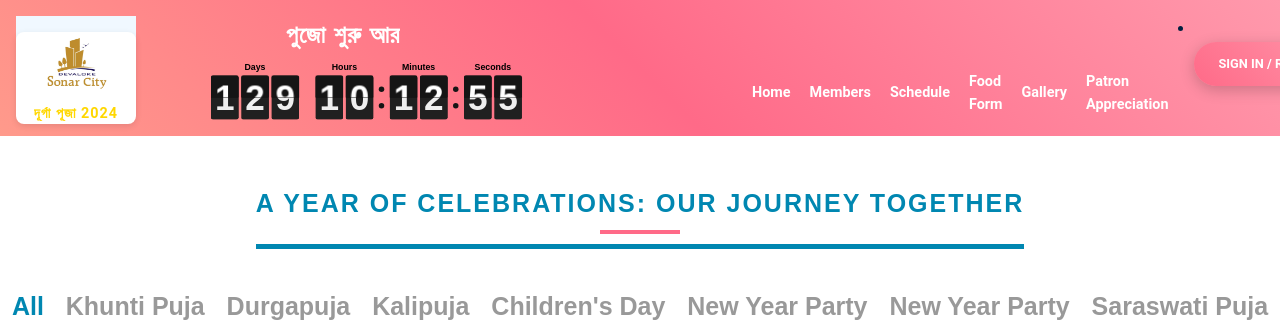
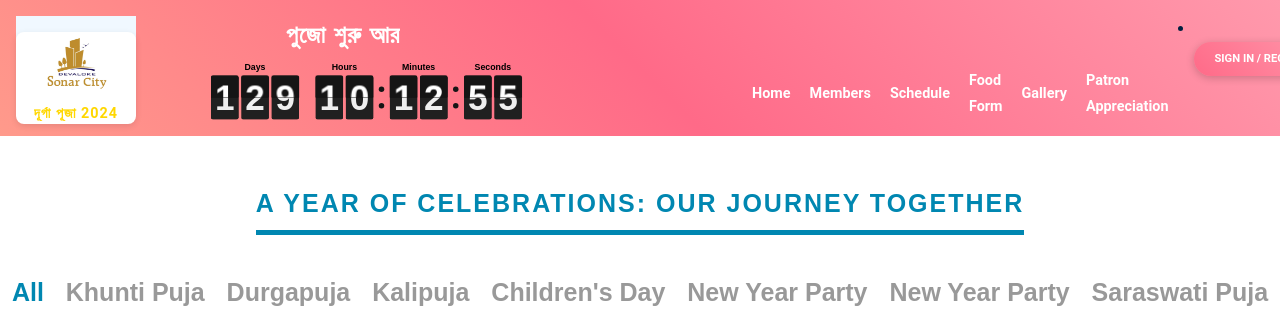
Before and after one commit to rahul2008d/durgapuja, a Flask app: page /gallery in a window 1280 px wide. Shown: the top 331 px of the page. Run offline with Flask 3, Linux system fonts and the light colour scheme.

Commit message:
sign in black dot

```diff
--- a/frontend/static/css/styles.css
+++ b/frontend/static/css/styles.css
@@ -147,30 +147,23 @@ nav ul li {
     margin-left: 1rem;
 }
 
-nav ul li a {
-    color: #fff;
-    text-decoration: none;
-    display: flex;
-    align-items: center;
-}
-
 /* Sign In/Register Button */
 .sign-in-register-btn {
   display: inline-block;
-  padding: 0.75rem 1.5rem;
-  background: linear-gradient(45deg, #FF6A88, #FF99AC); /* Gradient background */
+  padding: 0.5rem 1.25rem; /* Adjusted padding */
+  background: linear-gradient(45deg, #FF6A88, #FF99AC);
   color: #fff;
-  font-size: 0.8rem;
+  font-size: 0.7rem; /* Adjusted font size */
   font-weight: bold;
   text-transform: uppercase;
   text-decoration: none;
-  border-radius: 40px; /* Rounded corners */
-  box-shadow: 0 4px 15px rgba(0, 0, 0, 0.2); /* Shadow for depth */
-  transition: all 0.3s ease; /* Smooth transition */
+  border-radius: 20px; /* Reduced border radius */
+  box-shadow: 0 2px 8px rgba(0, 0, 0, 0.2); /* Reduced shadow */
+  transition: all 0.3s ease;
   position: relative;
-  overflow: hidden;
-  z-index: 1;
-  white-space: nowrap; /* Prevent text wrapping */
+  /* overflow: hidden;
+  z-index: 1; */
+  white-space: nowrap;
 }
 
 
@@ -1265,14 +1258,14 @@ body, html {
     position: relative;
 }
 
-.heading::after {
+/* .heading::after {
     content: "";
     display: block;
     width: 80px;
     height: 4px;
     background-color: #ff6a88;
     margin: 10px auto 0;
-}
+} */
 
 .patrons-grid {
     display: grid;
--- a/frontend/templates/base.html
+++ b/frontend/templates/base.html
@@ -36,6 +36,7 @@
             </ul>
             <li><a href="{{ url_for('my_blueprint.login') }}" class="sign-in-register-btn">Sign In / Register</a></li>
         </nav>
+
     </header>
 
     {% block content %}{% endblock %}
--- a/frontend/templates/index.html
+++ b/frontend/templates/index.html
@@ -13,7 +13,8 @@
             <div class="hero-slide"></div>
             <div class="hero-slide"></div>
         </div>
-        <div class="hero-content">
+        <!-- <div class="hero-content"> -->
+        <div ></div>
             <h1>সোনার সিটির পুজোয় আপনাকে স্বাগত</h1>
             <p>Join us in the joyous celebration of Durga Puja at Devaloke Sonar City, where tradition meets community spirit!</p>
         </div>
```
Also changed, not shown: frontend/templates/gallery.html (line endings or trailing spaces).
